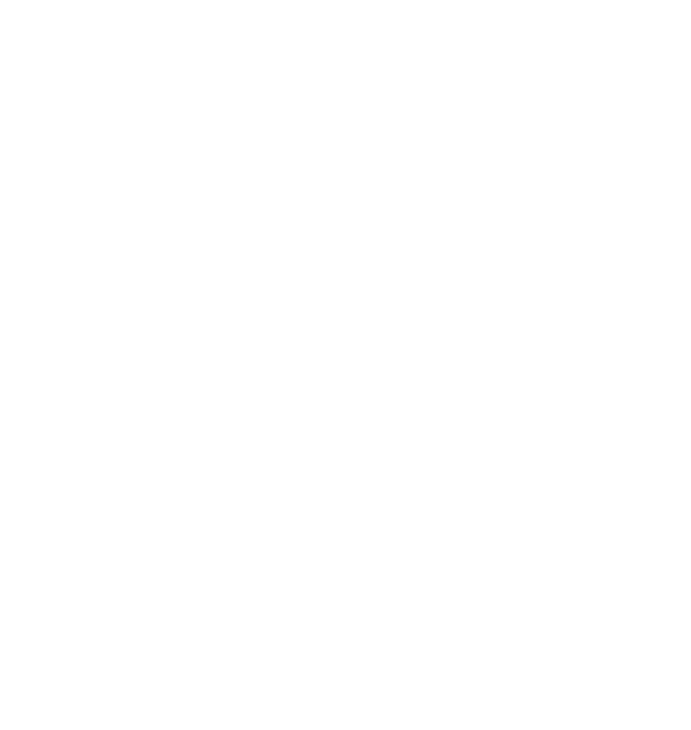
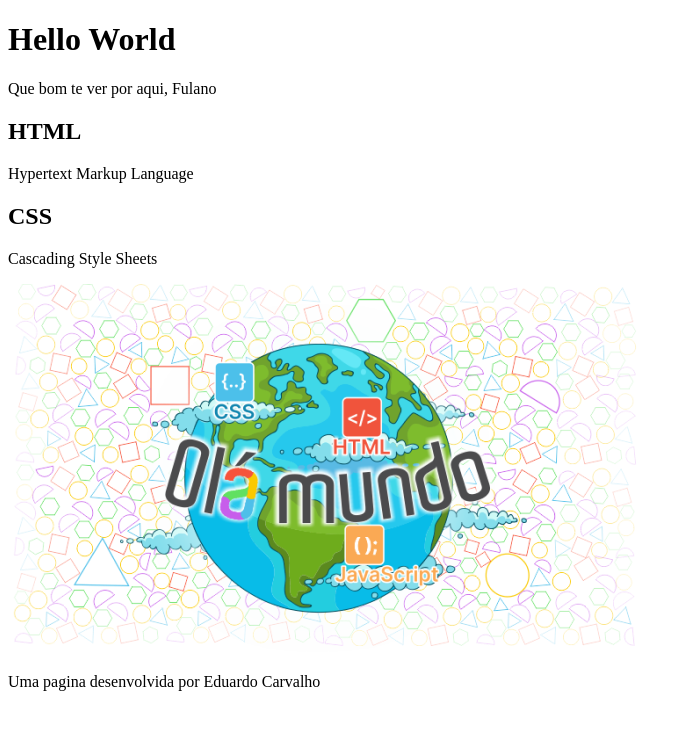
Before and after one commit to Eduardo-Carvalho81/Hello-World, a plain HTML site: page index.html in a window 1280 px wide. Shown: the whole page, without its empty margins (0-691 px from the left). Drawn offline with Linux system fonts and the light colour scheme.

Commit message:
Finalizando a pagina HTML

```diff
--- a/index.html
+++ b/index.html
@@ -6,6 +6,25 @@
     <title>Hello World</title>
 </head>
 <body>
+    <header>
+        <h1>Hello World</h1>
+        <p>Que bom te ver por aqui, Fulano</p>
+
+    </header>
+
+    <section>
+        <h2>HTML</h2>
+        <P>Hypertext Markup Language</P>
+
+        <h2>CSS</h2>
+        <P>Cascading Style Sheets</P>
+        <img src="imagem/Olá Mundo.png" alt="Imagem com figuras geométricas ao fundo e uma figura do planeta Terra a frente, com a inscrição Olá Mundo em letras coloridas ">
+    </section>
+
+    <footer>
+        <p>Uma pagina desenvolvida por Eduardo Carvalho</p>
+
+    </footer>
 
 </body>
 </html>
```
Also changed, not shown: Imagem/Olá Mundo.png (added).
